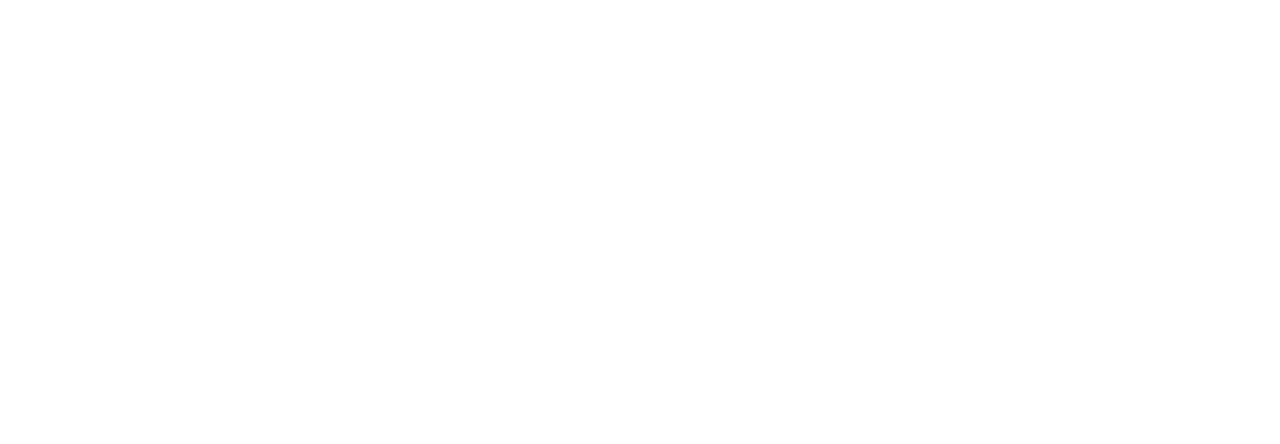
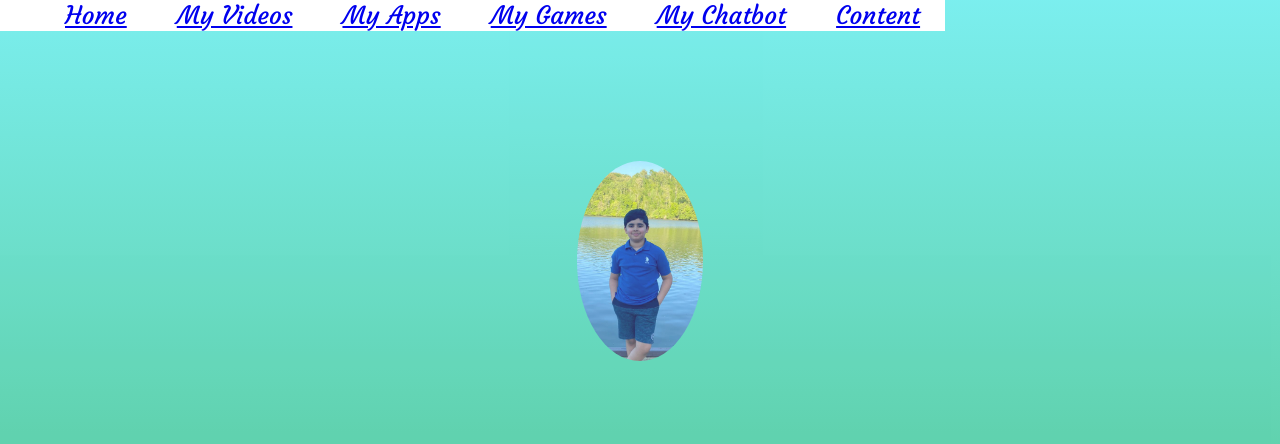
Before and after one commit to 201903251/My-Personal-Portfolio, a plain HTML site: page index.html in a window 1280 px wide. Shown: the top 444 px of the page. Drawn offline with Linux system fonts and the light colour scheme.

Commit message:
Add files via upload

```diff
--- a/index.html
+++ b/index.html
@@ -6,12 +6,24 @@
     <meta name="viewport" content="width=device-width, initial-scale=1.0">
     <title>Aryan Lakhani</title>
     <link rel="stylesheet" href="style.css">
+    <link rel="preconnect" href="https://fonts.gstatic.com">
+    <link href="https://fonts.googleapis.com/css2?family=Courgette&display=swap" rel="stylesheet">
 </head>
 
 <body>
+    <center>
+        <ul class="menu">
+            <li class="links"><a href="#">Home</a></li>
+            <li class="links"><a href="#">My Videos</a></li>
+            <li class="links"><a href="#">My Apps</a></li>
+            <li class="links"><a href="#">My Games</a></li>
+            <li class="links"><a href="#">My Chatbot</a></li>
+            <li class="links"><a href="#">Content</a></li>
+        </ul>
+    </center>
     <section id="welcome">
         <div class="parallax-inner">
-            <img>
+            <img src="Aryan.jpg" class="profile">
             <h1>I am <br>
                 <spam id="name">Aryan Lakhani</spam>
             </h1>
@@ -19,11 +31,28 @@
         </div>
     </section>
     <section id="bio">
-        <h1>Hi!</h1>
-        <div class="line"></div>
-        <p>
-            Hi my name is Aryan and I am a coder. I am 9 years old. I am a student at Mason Elementary. I have a family of 4 people.
-        </p>
+        <center>
+            <h1>Hi!</h1>
+            <div class="line"></div>
+            <p>
+                Hi my name is Aryan and I am a coder. I am 9 years old. I am a student at Mason Elementary. I have a family of 4 people,which includes my mother,my father,my younger brother and me.I have 2 friends,Shrey and David.I enjoy playing catch and football with them.I was in 4th grade and now I am promoted to 5th grade.I scored 80 above in my every subject but I am a little weak in science so I will practice science more in my summer vacation.I am the best in writing.I scored 97 out of 100 in writing.<br>
+                In my past time I readed dogman and wimpy kid books.Those are funny comic books.I loved to exercise 1 hour everyday.I biked,I joged,I walked.I have very vast collection of books.I read a chapter of book before sleeping everyday.Some books I like to read are Magic Tree House,Frindle and Horrid Henery.
+            </p>
+        </center>
+    </section>
+    <section id="videos">
+        <center>
+            <h1>My Videos</h1>
+            <div class="line"></div>
+            <br>
+            <iframe width="560" height="315" src="https://www.youtube.com/embed/Orprf-t5dC0" title="YouTube video player" frameborder="0" allow="accelerometer; autoplay; clipboard-write; encrypted-media; gyroscope; picture-in-picture" allowfullscreen></iframe>
+            <br>
+            <br>
+            <iframe width="560" height="315" src="https://www.youtube.com/embed/TDp5aYhJuYs" title="YouTube video player" frameborder="0" allow="accelerometer; autoplay; clipboard-write; encrypted-media; gyroscope; picture-in-picture" allowfullscreen></iframe>
+            <br>
+            <br>
+            <iframe width="560" height="315" src="https://www.youtube.com/embed/7C5AG0RNLMg" title="YouTube video player" frameborder="0" allow="accelerometer; autoplay; clipboard-write; encrypted-media; gyroscope; picture-in-picture" allowfullscreen></iframe>
+        </center>
     </section>
 </body>
 
--- a/style.css
+++ b/style.css
@@ -5,13 +5,15 @@ body {
 
 #welcome {
     position: absolute;
-    text-align: center;
     overflow: hidden;
     height: 800px;
     color: white;
-    margin: 0;
+    top: 0;
+    bottom: 0;
+    left: 0;
+    right: 0;
     opacity: 0.83;
-    background-color: linear-gradient(#60ebeb 0%, #27ae60 100%);
+    background: linear-gradient(#60ebeb 0%, #27ae60 100%);
     display: table;
     width: 100%;
     height: 100%;
@@ -43,3 +45,40 @@ h2 {
     line-height: 1.2;
     font-family: cursive;
 }
+
+.profile {
+    height: 200px;
+    margin-bottom: 50px;
+    border-radius: 50%;
+    background-size: cover;
+    background-position: top;
+}
+
+.menu {
+    list-style: none;
+    font-family: 'Courgette', cursive;
+    position: absolute;
+    top: 0;
+    margin-top: 0px;
+    background-color: white;
+    z-index: 10;
+    cursor: pointer;
+}
+
+.links {
+    float: left;
+    color: navy;
+    padding-left: 25px;
+    padding-right: 25px;
+    font-size: 25px;
+}
+
+.links:hover {
+    background-color: darkgrey;
+
+}
+
+#videos {
+    background-color: aqua;
+    text-align: center;
+}
```
Also changed, not shown: Aryan.jpg (added).
